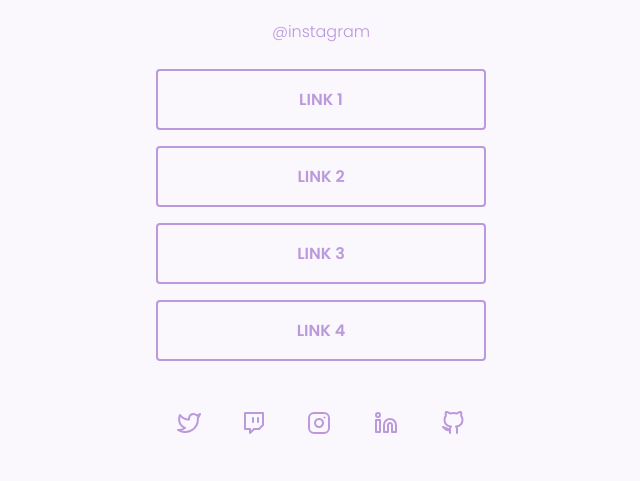
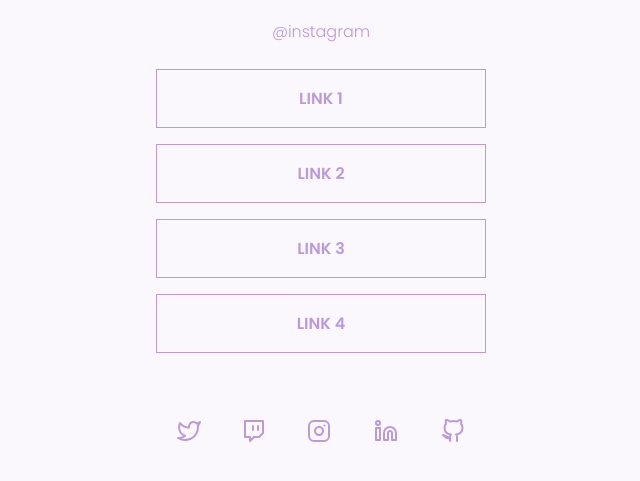
Before and after one commit to otavioOliveiraa/social-links, a plain HTML site: page index.html in a window 1280 px wide. Shown: the part 169-650 px from the top of the page, without its empty margins (319-959 px from the left). Drawn offline with Linux system fonts and the light colour scheme.

Commit message:
Update style.css

```diff
--- a/style.css
+++ b/style.css
@@ -45,23 +45,43 @@ body {
 
 /* === LINK LIST ========================================= */
 .link-list {
+  display: flex;
+  flex-direction: column;
   text-transform: uppercase;
   list-style: none;
   background-color: var(--body-bg-color);
   color: var(--purple);
+
+  width: 100%;
 }
 
+/* --- codigo nao serve
 .link-list li {
+  padding:1.6rem;
   margin-bottom: 1.6rem;
-  padding: 1.6rem;
+
   border: 0.2rem var(--purple) solid;
   border-radius: 0.4rem;
+
   text-align: center;
 }
+*/
 
 .link-list a {
   color: var(--purple);
   text-decoration: none;
+
+  display: block;
+  border: .1rem var(--purple) solid;
+  margin-bottom: 1.6rem;
+  padding: 1.6rem;
+  width: 100%;
+}
+
+.link-list a:hover {
+  color: var(--body-bg-color);
+  background-color: var(--purple);
+  transition: 300ms;
 }
 
 /* === CONTACT LIST ======================================= */
```
